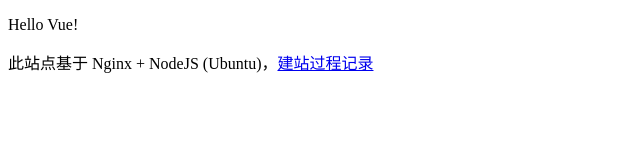
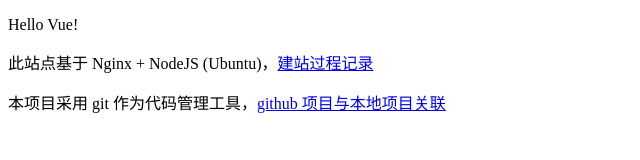
Before and after one commit to Lori25/vue-demo, a plain HTML site: page index.html in a window 1280 px wide. Shown: the whole page, without its empty margins (0-640 px from the left). Drawn offline with Linux system fonts and the light colour scheme.

Commit message:
add a url

```diff
--- a/index.html
+++ b/index.html
@@ -20,7 +20,11 @@
 <body>
   <div id="app">
     <p>{{ message }}</p>
-    <p>{{ desc }}，<a v-bind:href="url">建站过程记录</a></p>
+    <p>{{ desc }}，<a target="_blank" v-bind:href="url">建站过程记录</a></p>
+
+    <div>
+      <p>{{gitMsg.desc}}，<a target="_blank" :href="gitMsg.url">github 项目与本地项目关联</a></p>
+    </div>
   </div>
 
   <script>
@@ -29,7 +33,11 @@
       data: {
         message: 'Hello Vue!',
         desc: '此站点基于 Nginx + NodeJS (Ubuntu)',
-	      url: 'https://note.youdao.com/share/?id=b802115ca4001995f14f28ea1d5b8f84&type=note#/'
+	      url: 'https://note.youdao.com/share/?id=b802115ca4001995f14f28ea1d5b8f84&type=note#/',
+        gitMsg: {
+          desc: '本项目采用 git 作为代码管理工具',
+          url: 'http://note.youdao.com/noteshare?id=d67123eaa3757b8b1d7ea69d86727fe9'
+        }
       }
     })
   </script>
```
